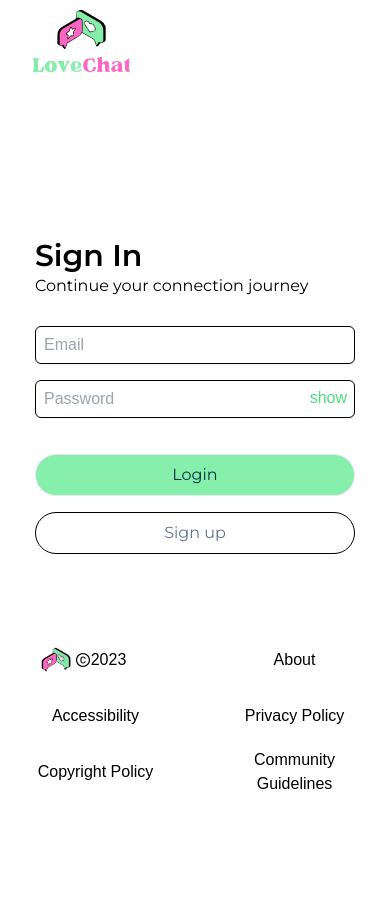
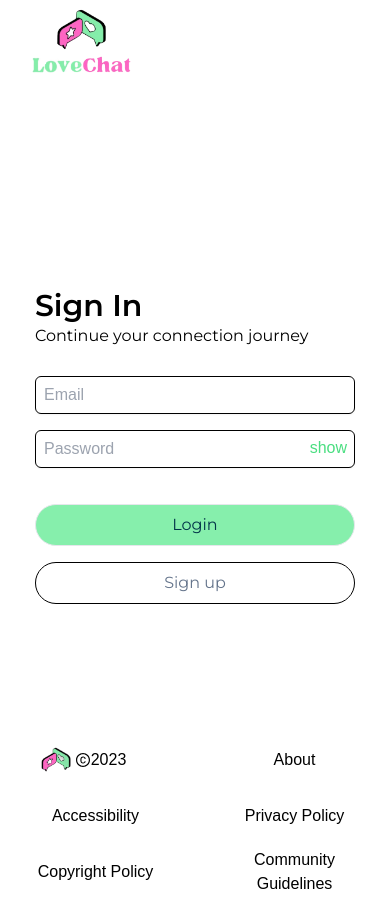
Before and after one commit to asianchun/LoveChat, a React (Vite) app in the folder frontend/: page /login in a window 390 px wide. Before the commit the page ends 844 px from the top, so only its background shows below. Built offline with nearby package versions, Linux system fonts and the light colour scheme; no server answers; a web font is replaced by a local one.

Commit message:
fully responsive

```diff
--- a/frontend/src/App.jsx
+++ b/frontend/src/App.jsx
@@ -12,7 +12,7 @@ import Footer from "./components/Footer"
 const App = () => {
   return (
     <AuthProvider>
-      <main className="relative min-h-[775px] max-h-[800px] h-screen w-screen min-w-[375px]">
+      <main className="relative min-h-[775px] max-sm:min-h-[900px] max-h-[1200px] h-screen w-screen">
         <TopBar />
         <Routes>
           <Route element={<PrivateRoute />}>
```
